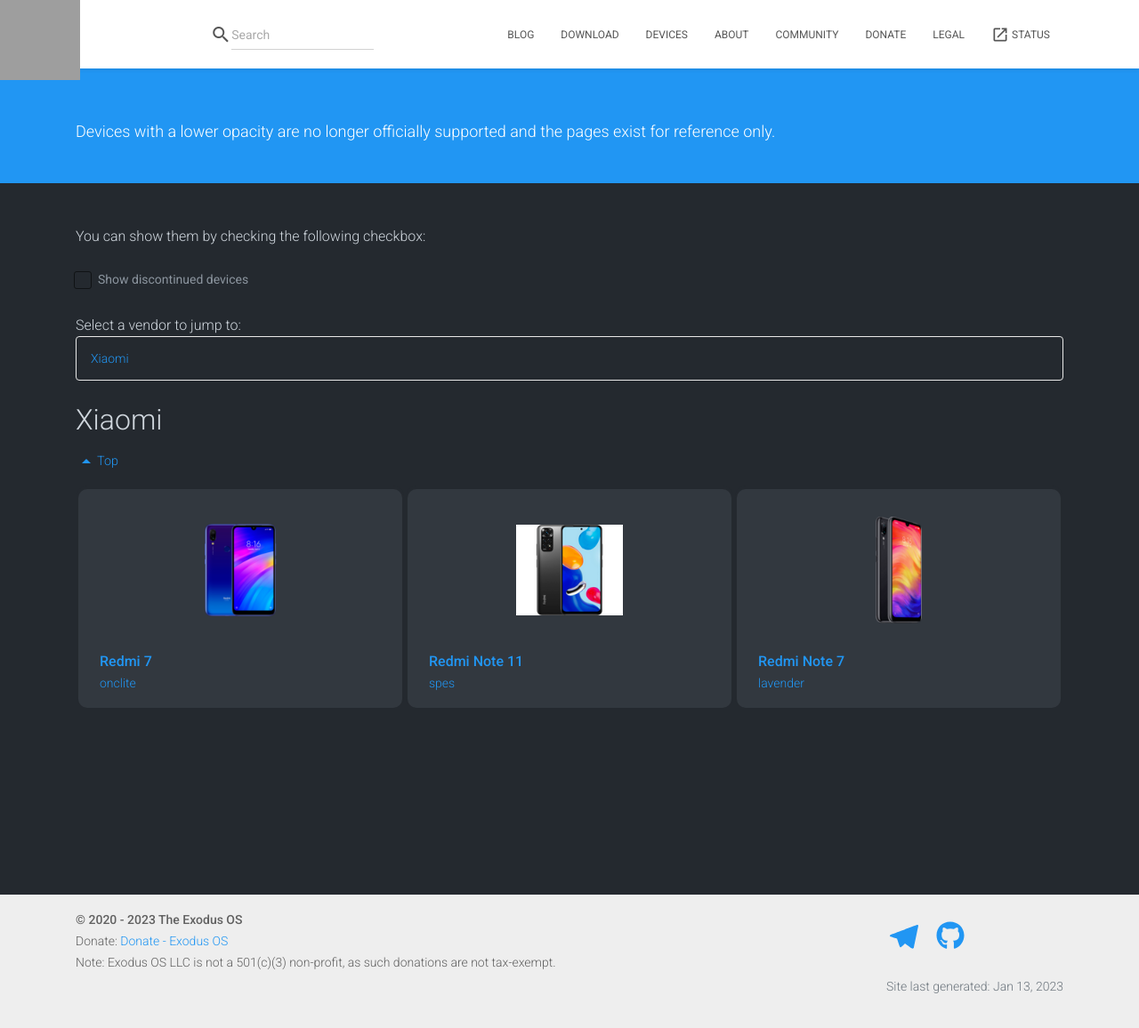
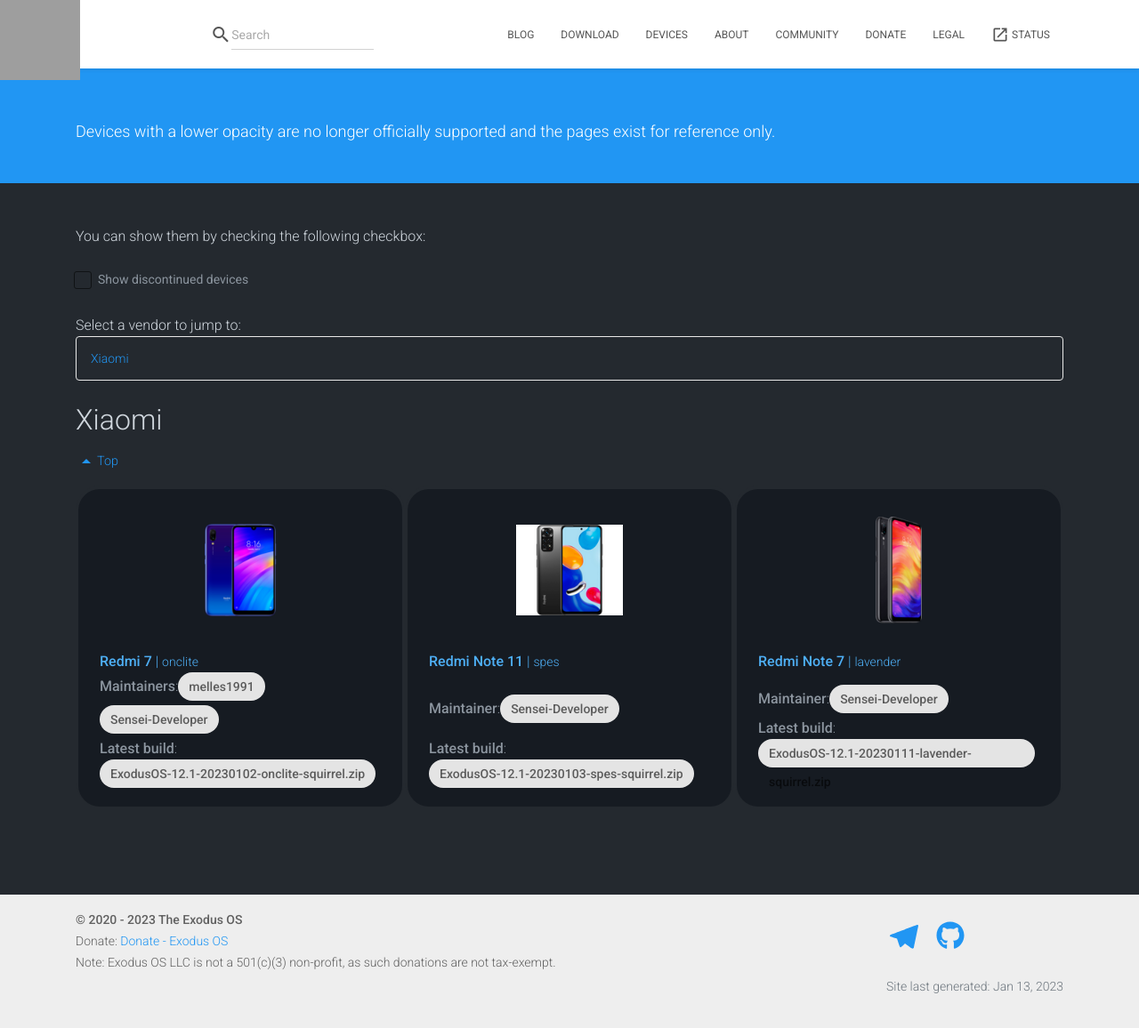
Before and after one commit to ExodusOS/exodus.github.io, a Jekyll site: the page built from index.html, in a window 1280 px wide and 1161 px high. Shown: the top 1156 px of the window at 89% size. Built offline with Jekyll 4.4.1, drawn with Linux system fonts in a browser that asks for light colours; nearby versions of some CDN libraries; comment, search, counter and statistics services are not loaded; grey boxes are pictures that could not be loaded.

Commit message:
Update device card design

```diff
--- a/_data/devices/onclite.yml
+++ b/_data/devices/onclite.yml
@@ -3,7 +3,7 @@
 current_branch: squirrel
 image: onclite.png
 filename: ExodusOS-12.1-20230102-onclite-squirrel.zip
-maintainers: [Sensei-Developer]
+maintainers: [melles1991, Sensei-Developer]
 name: Redmi 7
 vendor: Xiaomi
 vendor_short: xiaomi
--- a/_sass/craft/_main.scss
+++ b/_sass/craft/_main.scss
@@ -253,8 +253,8 @@
   display: flex;
   flex-direction: column;
   align-items: stretch;
-  border-radius: 10px 10px 10px 10px!important;
-  background-color: #32383f!important;
+  border-radius: 24px !important;
+  background-color: #161b22 !important;
   box-shadow: 0 -2px 0 2px #24292f;
   padding: 16px;
   margin: 3px;
@@ -290,12 +290,41 @@
   flex: 1 0 0px;
 }
 .name {
-  height: 3.5em;
-  margin: 1em 1em 0em 0em;
+  margin: 1em 0em 0em 0em;
   flex: 1 0 0%;
   padding-right: 8px !important;
   padding-left: 8px !important;
+  color: #4EAFF5;
 }
+
+.maintainer {
+  flex: 1 0 0%;
+  padding-right: 8px !important;
+  padding-left: 8px !important;
+  color: #8c959f;
+}
+
+.chip {
+    display: inline-block;
+    height: 32px;
+    font-size: 13px;
+    font-weight: 500;
+    color: rgba(0,0,0,0.6);
+    line-height: 32px;
+    padding: 0 12px;
+    border-radius: 16px;
+    background-color: #e4e4e4;
+    margin-bottom: 5px;
+    margin-right: 5px;
+}
+
+.file {
+  flex: 1 0 0%;
+  padding-right: 8px !important;
+  padding-left: 8px !important;
+  color: #8c959f;
+}
+
 .item.discontinued {
   &:hover {
     img {
@@ -316,6 +345,15 @@
 .devicename {
   font-weight: 500;
 }
+
+.maintainername {
+  font-weight: 500;
+}
+
+ .filenamename {
+  font-weight: 500;
+}
+
 .codename {
   font-size: 14px;
 }
--- a/index.html
+++ b/index.html
@@ -98,11 +98,18 @@
     <a href="{{ url }}"><img src="{{ imagePath }}" alt="device-image for {{ device.codename }}" loading="lazy" /></a>
   </div>
   <div class="name">
-    <a href="{{ url }}">
-      <span class="devicename">{{ deviceName }}</span><br>
-      <span class="codename">{{ device.codename }}</span>
-    </a>
+      <span class="devicename">{{ deviceName }}</span> | <span class="codename">{{ device.codename }}</span>
   </div>
+  {%- if device.maintainers != empty %}
+  <div class="maintainer">
+      <span class="maintainername">Maintainer{% if device.maintainers.size > 1 %}s{% endif %}</span>: {%- for el in device.maintainers %}<span class="codename chip"> {{ el }}</span>{%- endfor %}
+  </div>
+  {% endif %}
+    {%- if device.filename != empty %}
+  <div class="file">
+      <span class="filenamename">Latest build</span>: <span class="codename chip">{{ device.filename }}</span>
+  </div>
+  {% endif %}
 </div>
 
 {%- if sorted[forloop.index].vendor != lastVendor %}
```
